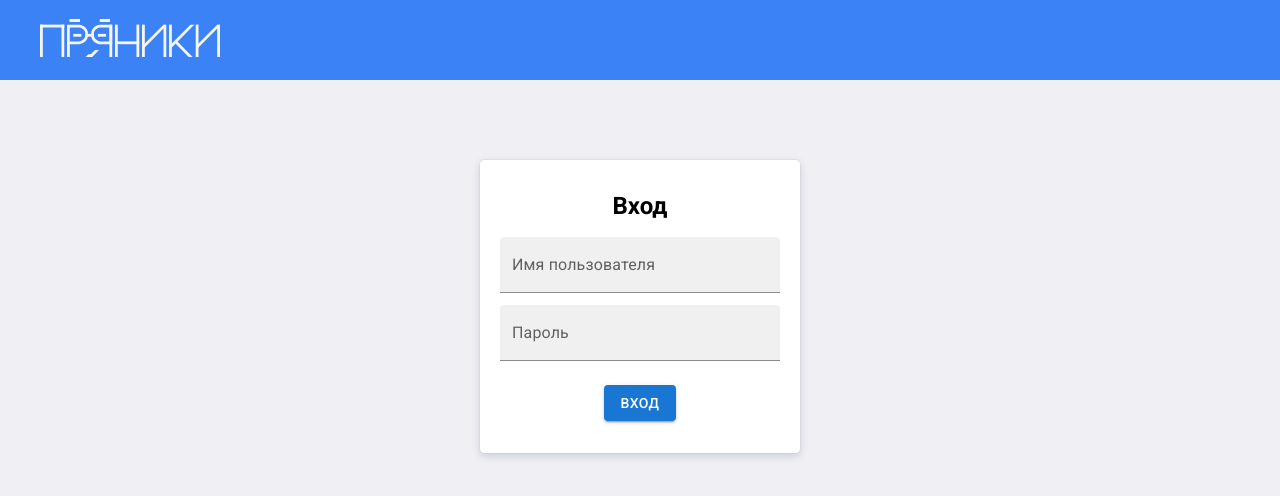
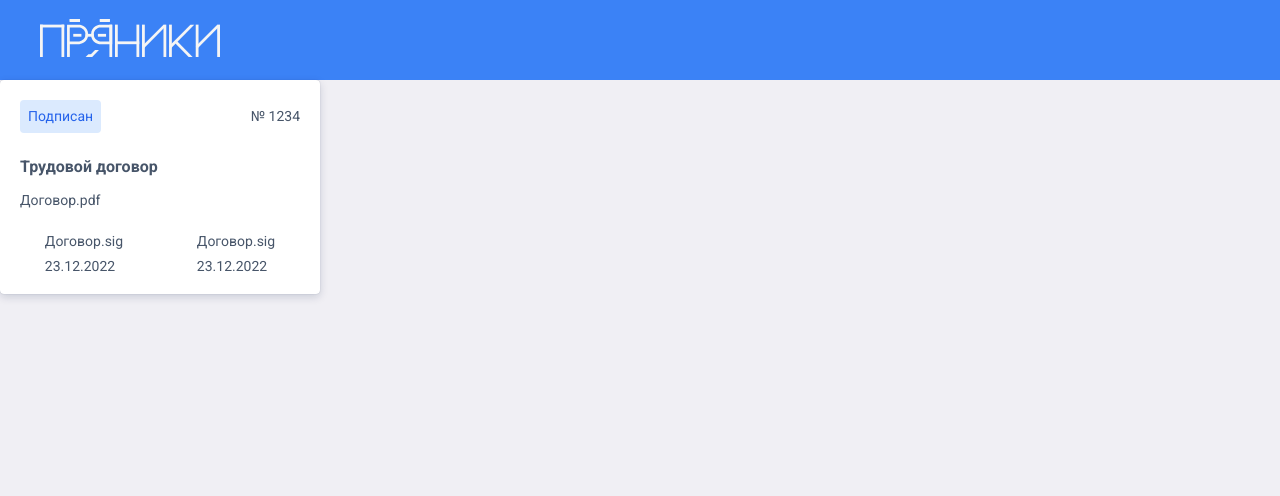
Before and after one commit to Galdenysh/pryaniky, a React (Create React App) app: page / in a window 1280 px wide. Shown: the top 496 px of the page. Built offline with nearby package versions, Linux system fonts and the light colour scheme.

Commit message:
feat: add data-card

```diff
--- a/package.json
+++ b/package.json
@@ -6,6 +6,7 @@
     "@emotion/react": "^11.10.6",
     "@emotion/styled": "^11.10.6",
     "@mui/material": "^5.11.13",
+    "moment-timezone": "^0.5.41",
     "react": "^18.2.0",
     "react-dom": "^18.2.0",
     "react-scripts": "5.0.1",
--- a/public/index.html
+++ b/public/index.html
@@ -1,43 +1,20 @@
 <!DOCTYPE html>
-<html lang="en">
+<html lang="ru">
   <head>
     <meta charset="utf-8" />
     <link rel="icon" href="%PUBLIC_URL%/favicon.ico" />
     <meta name="viewport" content="width=device-width, initial-scale=1" />
     <meta name="theme-color" content="#000000" />
     <meta
-      name="description"
+      name="pryaniky"
       content="Web site created using create-react-app"
     />
     <link rel="apple-touch-icon" href="%PUBLIC_URL%/logo192.png" />
-    <!--
-      manifest.json provides metadata used when your web app is installed on a
-      user's mobile device or desktop. See https://developers.google.com/web/fundamentals/web-app-manifest/
-    -->
     <link rel="manifest" href="%PUBLIC_URL%/manifest.json" />
-    <!--
-      Notice the use of %PUBLIC_URL% in the tags above.
-      It will be replaced with the URL of the `public` folder during the build.
-      Only files inside the `public` folder can be referenced from the HTML.
-
-      Unlike "/favicon.ico" or "favicon.ico", "%PUBLIC_URL%/favicon.ico" will
-      work correctly both with client-side routing and a non-root public URL.
-      Learn how to configure a non-root public URL by running `npm run build`.
-    -->
-    <title>React App</title>
+    <title>Pryaniky</title>
   </head>
   <body>
     <noscript>You need to enable JavaScript to run this app.</noscript>
     <div id="root"></div>
-    <!--
-      This HTML file is a template.
-      If you open it directly in the browser, you will see an empty page.
-
-      You can add webfonts, meta tags, or analytics to this file.
-      The build step will place the bundled scripts into the <body> tag.
-
-      To begin the development, run `npm start` or `yarn start`.
-      To create a production bundle, use `npm run build` or `yarn build`.
-    -->
   </body>
 </html>
--- a/src/components/app/app.tsx
+++ b/src/components/app/app.tsx
@@ -1,11 +1,13 @@
 import Login from "../../pages/login/login";
+import Main from "../../pages/main/main";
 import Header from "../header/header";
 
 function App() {
   return (
     <div>
       <Header></Header>
-      <Login></Login>
+      {/* <Login></Login> */}
+      <Main></Main>
     </div>
   );
 }
--- /dev/null
+++ b/src/components/data-card/data-card.module.css
@@ -0,0 +1,73 @@
+.content {
+  padding: 20px;
+  display: flex;
+  flex-direction: column;
+  box-sizing: border-box;
+  max-width: 320px;
+  background: var(--main-card-color);
+  box-shadow: 0px 3px 8px rgba(9, 30, 66, 0.16),
+    0px 0px 1px rgba(9, 30, 66, 0.31);
+  border-radius: 4px;
+}
+
+.statusWrap {
+  display: flex;
+  justify-content: space-between;
+  align-items: center;
+}
+
+.status {
+  margin: 0;
+  padding: 8px;
+  background-color: var(--label-color);
+  border-radius: 4px;
+  font-style: normal;
+  font-weight: 400;
+  font-size: 14px;
+  line-height: 1.2;
+  color: var(--text-label-color);
+}
+
+.text {
+  margin: 0;
+  font-style: normal;
+  font-weight: 400;
+  font-size: 14px;
+  line-height: 1.2;
+  color: var(--text-color);
+}
+
+.title {
+  margin: 24px 0 16px;
+  font-style: normal;
+  font-weight: 600;
+  font-size: 16px;
+  line-height: 1.2;
+  color: var(--text-color);
+}
+
+.list {
+  margin: 24px 0 0;
+  padding: 0;
+  display: flex;
+  justify-content: space-around;
+  list-style-type: none;
+}
+
+.listItem {
+  margin-right: 24px;
+}
+.listItem:last-of-type {
+  margin-right: 0;
+}
+
+.mt8 {
+  margin-top: 8px;
+}
+
+@media screen and (max-width: 360px) {
+  .content {
+    padding: 16px;
+    max-width: 280px;
+  }
+}
--- /dev/null
+++ b/src/components/data-card/data-card.tsx
@@ -0,0 +1,34 @@
+import { convertDate } from '../../utils/funcs';
+import { IData } from '../../utils/types';
+import styles from './data-card.module.css';
+
+interface IDataCardProps {
+  data: IData;
+}
+
+function DataCard(props: IDataCardProps) {
+  const { data } = props;
+
+  return (
+    <section className={styles.content}>
+      <div className={styles.statusWrap}>
+        <p className={styles.status}>{data.documentStatus}</p>
+        <p className={styles.text}>{`№ ${data.employeeNumber}`}</p>
+      </div>
+      <h2 className={styles.title}>{data.documentType}</h2>
+      <p className={styles.text}>{data.documentName}</p>
+      <ul className={styles.list}>
+        <li className={styles.listItem}>
+          <p className={styles.text}>{data.employeeSignatureName}</p>
+          <p className={`${styles.text} ${styles.mt8}`}>{convertDate(data.employeeSigDate)}</p>
+        </li>
+        <li className={styles.listItem}>
+          <p className={styles.text}>{data.companySignatureName}</p>
+          <p className={`${styles.text} ${styles.mt8}`}>{convertDate(data.companySigDate)}</p>
+        </li>
+      </ul>
+    </section>
+  );
+}
+
+export default DataCard;
--- a/src/index.css
+++ b/src/index.css
@@ -4,6 +4,9 @@
   --main-bg-color: #f0eff4;
   --main-card-color: #fff;
   --header-color: #3b82f6;
+  --label-color: #dbeafe;
+  --text-label-color: #2563eb;
+  --text-color: #475569;
 }
 
 body {
--- a/src/pages/login/login.module.css
+++ b/src/pages/login/login.module.css
@@ -20,6 +20,7 @@
   font-size: 24px;
   font-weight: 700;
   line-height: 1.2;
+  color: var(--text-color);
 }
 
 .input {
--- /dev/null
+++ b/src/pages/main/main.tsx
@@ -0,0 +1,12 @@
+import DataCard from '../../components/data-card/data-card';
+import styles from './main.module.css'
+import { response } from '../../utils/mock-api';
+
+function Main() {
+  return (
+    <main>
+      <DataCard data={response.data[0]} />
+    </main>
+  )
+}
+export default Main;
--- /dev/null
+++ b/src/utils/funcs.ts
@@ -0,0 +1,7 @@
+import moment from "moment-timezone";
+
+export function convertDate(date: string | null | undefined) {
+  if (!date) return date;
+  const newDate = moment(date).tz('Europe/Moscow').format('DD.MM.YYYY');
+  return newDate;
+}
--- /dev/null
+++ b/src/utils/mock-api.ts
@@ -0,0 +1,28 @@
+export const response = {
+  error_code: 0,
+  error_message: "OK",
+  data: [
+      {
+          id: "554ba2fe-2db1-40b0-af1f-4dd8699ce984",
+          documentStatus: "Подписан",
+          employeeNumber: "1234",
+          documentType: "Трудовой договор",
+          documentName: "Договор.pdf",
+          companySignatureName: "Договор.sig",
+          employeeSignatureName: "Договор.sig",
+          employeeSigDate: "2022-12-23T11:19:27.017Z",
+          companySigDate: "2022-12-23T11:19:27.017Z"
+      },
+      {
+          id: "a6791631-a2dd-4049-ac23-4a762ca57c98",
+          documentStatus: "Подписан",
+          employeeNumber: "1234",
+          documentType: "Приказ о приеме",
+          documentName: "Договор 2.pdf",
+          companySignatureName: "Приказ.sig",
+          employeeSignatureName: "Приказ 2.sig",
+          employeeSigDate: "2022-11-23T11:19:27.017Z",
+          companySigDate: "2022-11-23T11:19:30.027Z"
+      }
+  ]
+}
--- /dev/null
+++ b/src/utils/types.ts
@@ -0,0 +1,17 @@
+export interface IResponse {
+  error_code: number;
+  error_message: string;
+  data: IData[];
+}
+
+export interface IData {
+  id?: string;
+  documentStatus?: string;
+  employeeNumber?: string;
+  documentType?: string;
+  documentName?: string;
+  companySignatureName?: string;
+  employeeSignatureName?: string;
+  employeeSigDate?: string;
+  companySigDate?: string;
+}
```
Also changed, not shown: src/pages/main/main.module.css (added), 1 other file (tests, documents, lock files or other folders).
